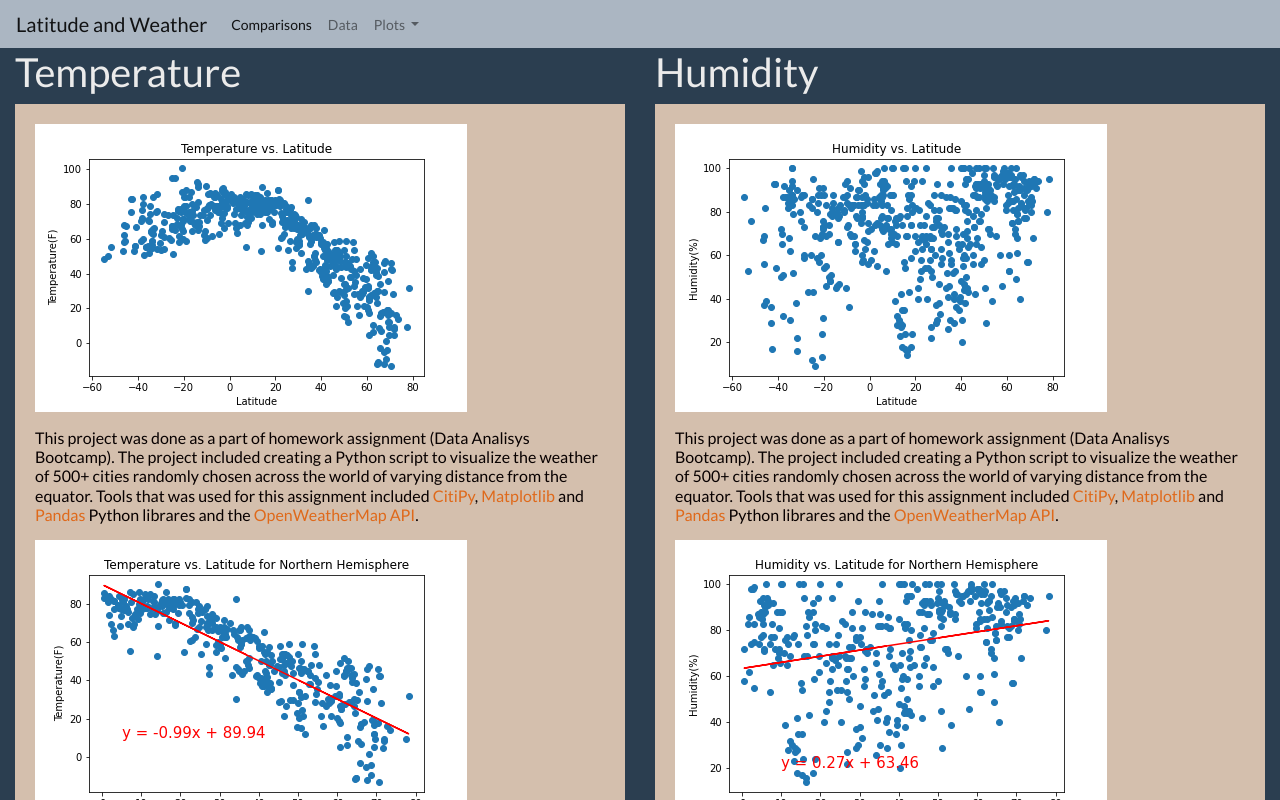
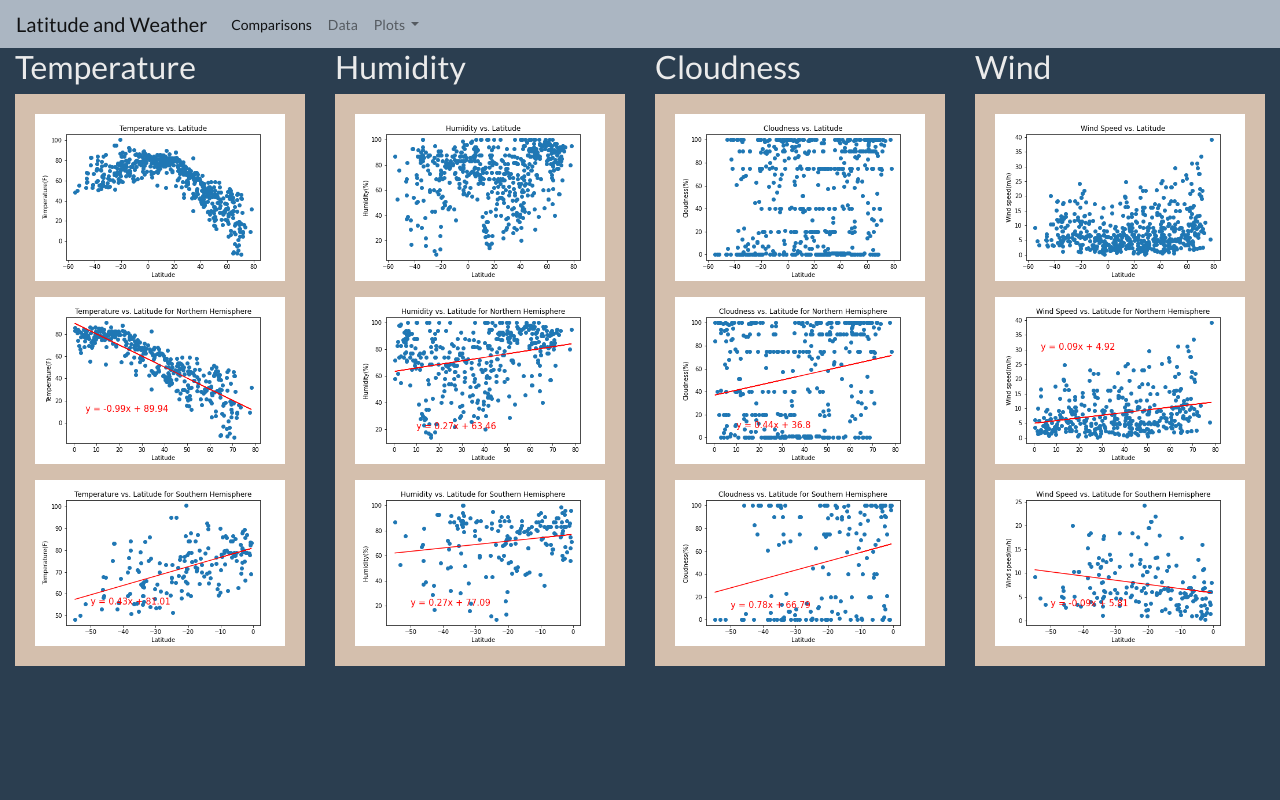
Before and after one commit to newbeadwork/Web-Design-Challenge, a plain HTML site: page comparisons.html in a window 1280 px wide. Shown: the top 800 px of the page. Drawn offline with nearby package versions, Linux system fonts and the light colour scheme.

Commit message:
Final design

```diff
--- a/comparisons.html
+++ b/comparisons.html
@@ -47,83 +47,66 @@
 
     <div class="row">
 
-      <div class="col-md-6">
-        <h1>Temperature</h1>
+      <div class="col-md-3">
+        <h2>Temperature</h2>
         <div class="box">
           <div class="clearfix">
+            <p>
             <img src="Visualizations/temp_vs_lat_all.png" alt="Map" class="img-fluid">
-            <p class="text-justify">
-              <h6>This project was done as a part of homework assignment (Data Analisys Bootcamp).
-                The project included creating a Python script to visualize the weather of 500+ cities randomly chosen across the world of varying distance from the equator.
-                Tools that was used for this assignment included <a href="http://pypi.org/project/citipy/">CitiPy</a>, <a href="http://matplotlib.org/">Matplotlib</a> and <a href="https://pandas.pydata.org/">Pandas</a>
-                Python librares and the <a href="https://openweathermap.org/api">OpenWeatherMap API</a>.
-              </h6>
             </p>
+            <p>
             <img src="Visualizations/temp_vs_lat_north.png" alt="Map" class="img-fluid">
+            </p>
             <img src="Visualizations/temp_vs_lat_south.png" alt="Map" class="img-fluid">
           </div>
         </div>
       </div>
 
-      <div class="col-md-6">
-        <h1>Humidity</h1>
+      <div class="col-md-3">
+        <h2>Humidity</h2>
         <div class="box">
           <div class="clearfix">
+            <p>
             <img src="Visualizations/humidity_vs_lat_all.png" alt="Map" class="img-fluid">
-            <p class="text-justify">
-              <h6>This project was done as a part of homework assignment (Data Analisys Bootcamp).
-                The project included creating a Python script to visualize the weather of 500+ cities randomly chosen across the world of varying distance from the equator.
-                Tools that was used for this assignment included <a href="http://pypi.org/project/citipy/">CitiPy</a>, <a href="http://matplotlib.org/">Matplotlib</a> and <a href="https://pandas.pydata.org/">Pandas</a>
-                Python librares and the <a href="https://openweathermap.org/api">OpenWeatherMap API</a>.
-              </h6>
             </p>
+            <p>
             <img src="Visualizations/humidity_vs_lat_north.png" alt="Map" class="img-fluid">
+            </p>
             <img src="Visualizations/humidity_vs_lat_south.png" alt="Map" class="img-fluid">
           </div>
         </div>
       </div>
 
-    <div class="row">
-
-      <div class="col-md-6">
-        <h1>Cloudness</h1>
+      <div class="col-md-3">
+        <h2>Cloudness</h2>
         <div class="box">
           <div class="clearfix">
+            <p>
             <img src="Visualizations/clouds_vs_lat_all.png" alt="Map" class="img-fluid">
-            <p class="text-justify">
-              <h6>This project was done as a part of homework assignment (Data Analisys Bootcamp).
-                The project included creating a Python script to visualize the weather of 500+ cities randomly chosen across the world of varying distance from the equator.
-                Tools that was used for this assignment included <a href="http://pypi.org/project/citipy/">CitiPy</a>, <a href="http://matplotlib.org/">Matplotlib</a> and <a href="https://pandas.pydata.org/">Pandas</a>
-                Python librares and the <a href="https://openweathermap.org/api">OpenWeatherMap API</a>.
-              </h6>
             </p>
+            <p>
             <img src="Visualizations/clouds_vs_lat_north.png" alt="Map" class="img-fluid">
+            </p>
             <img src="Visualizations/clouds_vs_lat_south.png" alt="Map" class="img-fluid">
           </div>
         </div>
       </div>
 
-      <div class="col-md-6">
-        <h1>Wind</h1>
+      <div class="col-md-3">
+        <h2>Wind</h2>
         <div class="box">
           <div class="clearfix">
+            <p>
             <img src="Visualizations/wind_vs_lat_all.png" alt="Map" class="img-fluid">
-            <p class="text-justify">
-              <h6>This project was done as a part of homework assignment (Data Analisys Bootcamp).
-                The project included creating a Python script to visualize the weather of 500+ cities randomly chosen across the world of varying distance from the equator.
-                Tools that was used for this assignment included <a href="http://pypi.org/project/citipy/">CitiPy</a>, <a href="http://matplotlib.org/">Matplotlib</a> and <a href="https://pandas.pydata.org/">Pandas</a>
-                Python librares and the <a href="https://openweathermap.org/api">OpenWeatherMap API</a>.
-              </h6>
             </p>
             <p>
             <img src="Visualizations/wind_vs_lat_north.png" alt="Map" class="img-fluid">
             </p>
-            <p>
             <img src="Visualizations/wind_vs_lat_south.png" alt="Map" class="img-fluid">
-            </p>
           </div>
         </div>
       </div>
+
     </div>
   </div>
 
```
Also changed, not shown: cloudness.html (+2 -2 lines), wind.html (+2 -2 lines).
